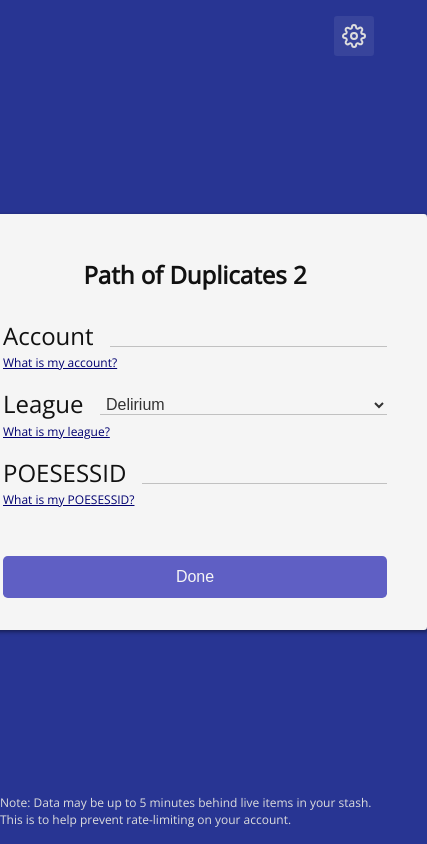
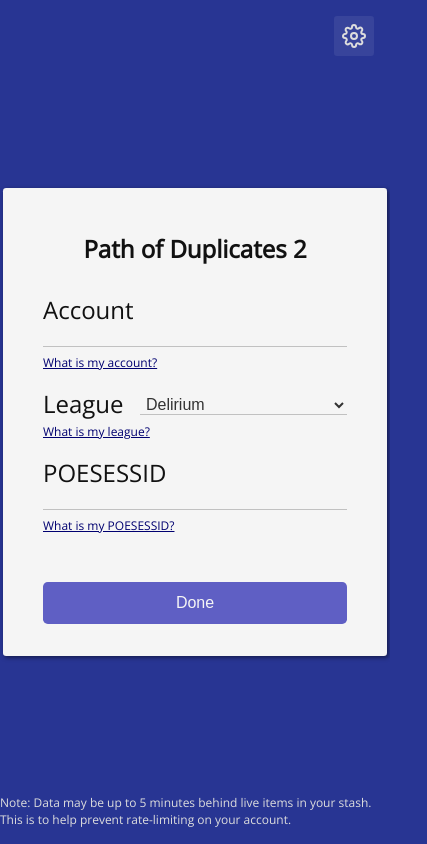
Before and after one commit to amcolash/pathofduplicates2, a React (Create React App) app: page / in a window 390 px wide. Shown: the whole page, 427 px wide, since content can reach past the window. Built offline with nearby package versions, Linux system fonts and the light colour scheme.

Commit message:
add more options to leagues, better mobile view

```diff
--- a/src/Card.css
+++ b/src/Card.css
@@ -3,7 +3,7 @@
   background: #f5f5f5;
   border-radius: 0.2rem;
   box-shadow: 0.1rem 0.1rem 0.25rem rgba(0, 0, 0, 0.5);
-  min-width: 25rem;
+  min-width: 20rem;
   max-width: 35rem;
   width: 35vw;
 }
--- a/src/SettingsComponent.js
+++ b/src/SettingsComponent.js
@@ -26,7 +26,8 @@ export default function SettingsComponent(props) {
           <label>League</label>
           <select value={league} onChange={(e) => onValueChanged(user, e.target.value, poesessid)}>
             <option value="delirium">Delirium</option>
-            <option value="todo">TODO</option>
+            <option value="standard">Standard</option>
+            <option value="hardcore">Hardcore</option>
           </select>
           <div className="break"></div>
           <a href="/images/league.png" target="_blank">
```
